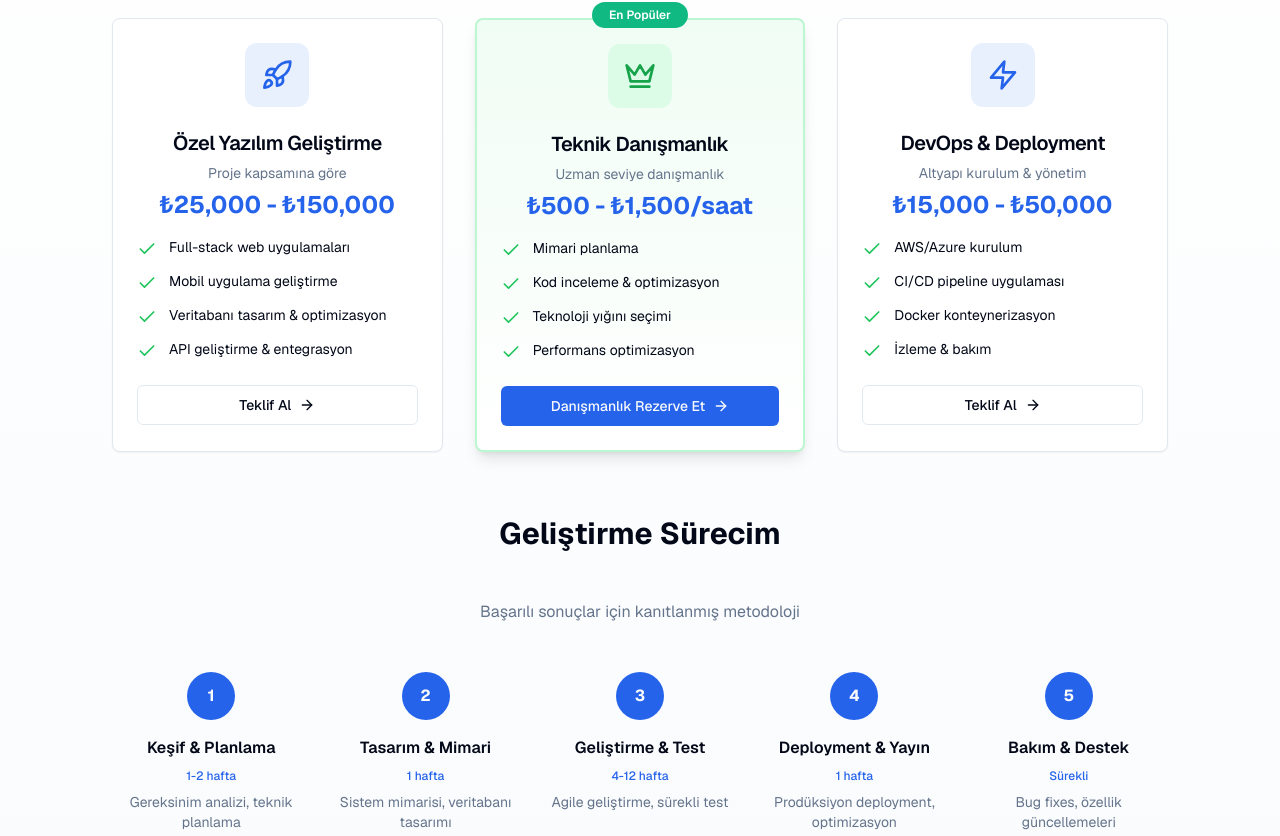
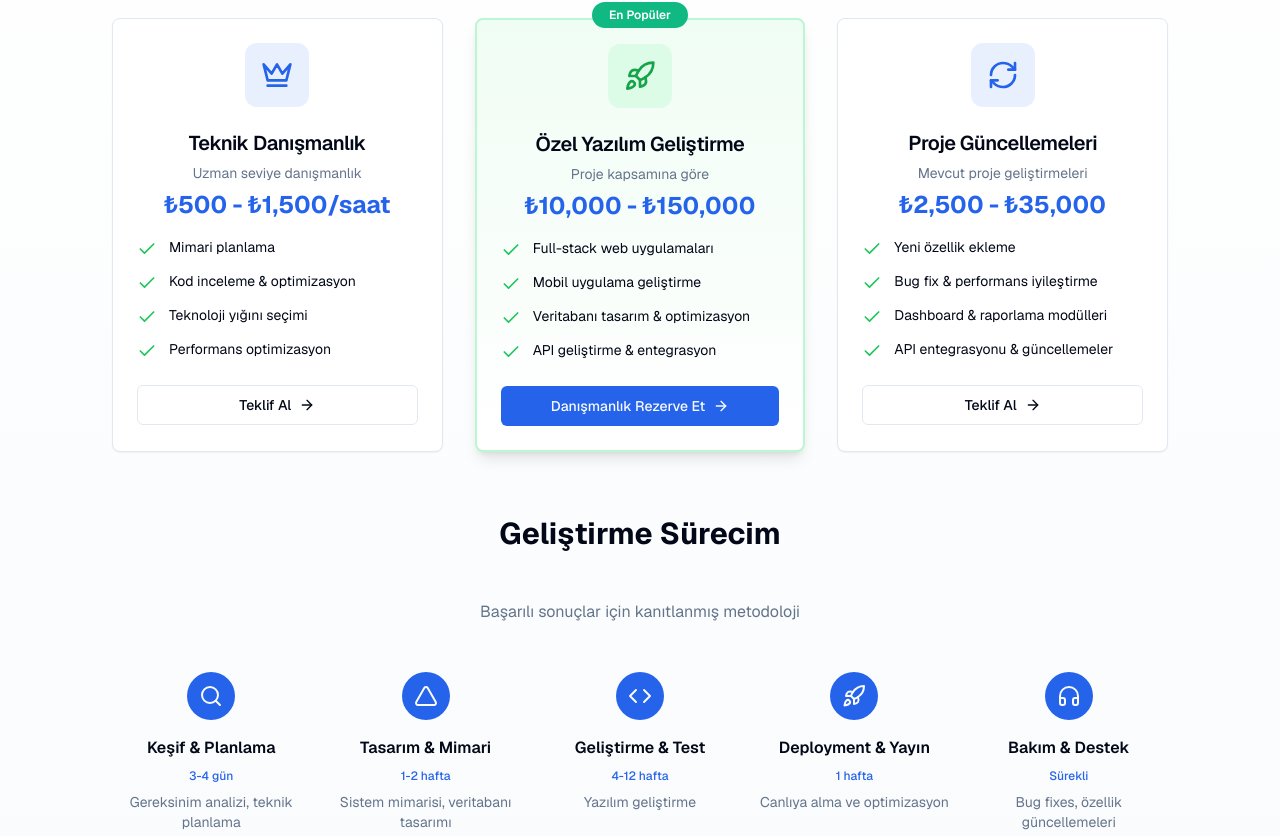
Before and after one commit to barismercann/Portfolio, a Next.js app: page / in a window 1280 px wide. Shown: the part 3564-4400 px from the top of the page. Built offline with nearby package versions, Linux system fonts and the light colour scheme.

Commit message:
[feat]: done services section ui

```diff
--- a/src/components/sections/services.tsx
+++ b/src/components/sections/services.tsx
@@ -3,15 +3,19 @@
 import { Badge, Button, Card, CardContent, CardHeader, CardTitle } from '@/components/ui';
 import { SERVICES } from '@/lib/constants';
 import { motion } from 'framer-motion';
-import { ArrowRight, Check, Crown, Rocket, Zap } from 'lucide-react';
+import { ArrowRight, Check, Code, Crown, Headphones, RefreshCw, Rocket, Search, Triangle, Zap } from 'lucide-react';
 import Link from 'next/link';
 
 export function ServicesSection() {
   const iconMap = {
+    'technical-consulting': Crown,
     'custom-development': Rocket,
-    'technical-consulting': Crown,
     'devops-deployment': Zap,
+    'project-updates': RefreshCw,
   };
+
+  // Process timeline icons
+  const processIcons = [Search, Triangle, Code, Rocket, Headphones];
 
   return (
     <section id="services" className="px-24 py-20 bg-gradient-to-b from-white to-slate-50">
@@ -112,12 +116,15 @@ export function ServicesSection() {
 
           <div className="grid md:grid-cols-5 gap-4">
             {[
-              { title: "Keşif & Planlama", time: "1-2 hafta", desc: "Gereksinim analizi, teknik planlama" },
-              { title: "Tasarım & Mimari", time: "1 hafta", desc: "Sistem mimarisi, veritabanı tasarımı" },
-              { title: "Geliştirme & Test", time: "4-12 hafta", desc: "Agile geliştirme, sürekli test" },
-              { title: "Deployment & Yayın", time: "1 hafta", desc: "Prodüksiyon deployment, optimizasyon" },
+              { title: "Keşif & Planlama", time: "3-4 gün", desc: "Gereksinim analizi, teknik planlama" },
+              { title: "Tasarım & Mimari", time: "1-2 hafta", desc: "Sistem mimarisi, veritabanı tasarımı" },
+              { title: "Geliştirme & Test", time: "4-12 hafta", desc: "Yazılım geliştirme" },
+              { title: "Deployment & Yayın", time: "1 hafta", desc: "Canlıya alma ve optimizasyon" },
               { title: "Bakım & Destek", time: "Sürekli", desc: "Bug fixes, özellik güncellemeleri" },
-            ].map((step, index) => (
+            ].map((step, index) => {
+              const Icon = processIcons[index];
+
+              return (
                 <motion.div
                   key={index}
                   initial={{ opacity: 0, y: 30 }}
@@ -126,8 +133,8 @@ export function ServicesSection() {
                   transition={{ delay: index * 0.1 }}
                   className="text-center relative"
                 >
-                <div className="w-12 h-12 bg-primary text-primary-foreground rounded-full flex items-center justify-center mx-auto mb-4 font-bold">
-                  {index + 1}
+                  <div className="w-12 h-12 bg-primary text-primary-foreground rounded-full flex items-center justify-center mx-auto mb-4">
+                    <Icon className="w-6 h-6" />
                   </div>
                   <h4 className="font-semibold mb-2">{step.title}</h4>
                   <p className="text-xs text-primary font-medium mb-2">{step.time}</p>
@@ -137,7 +144,8 @@ export function ServicesSection() {
                     <div className="hidden md:block absolute top-6 left-full w-full h-0.5 bg-primary/20 -z-10" />
                   )}
                 </motion.div>
-            ))}
+              );
+            })}
           </div>
         </motion.div>
 
@@ -160,7 +168,7 @@ export function ServicesSection() {
                 Projeyi Başlat
               </Link>
             </Button>
-            <Button size="lg" variant="outline" className="border-white text-white hover:bg-white hover:text-primary" asChild>
+            <Button size="lg" variant="outline" className="border-white text-dark hover:bg-white hover:text-primary" asChild>
               <Link href="/portfolio">
                 Geçmiş Çalışmalarım
               </Link>
--- a/src/lib/constants.ts
+++ b/src/lib/constants.ts
@@ -83,20 +83,7 @@ export const PROJECTS = [
 ];
 
 export const SERVICES = [
-  {
-    id: "custom-development",
-    title: "Özel Yazılım Geliştirme",
-    description: "Proje kapsamına göre",
-    price: "₺25,000 - ₺150,000",
-    features: [
-      "Full-stack web uygulamaları",
-      "Mobil uygulama geliştirme",
-      "Veritabanı tasarım & optimizasyon",
-      "API geliştirme & entegrasyon"
-    ],
-    popular: false
-  },
-  {
+{
     id: "technical-consulting",
     title: "Teknik Danışmanlık",
     description: "Uzman seviye danışmanlık",
@@ -107,18 +94,31 @@ export const SERVICES = [
       "Teknoloji yığını seçimi",
       "Performans optimizasyon"
     ],
+    popular: false
+  },
+  {
+    id: "custom-development",
+    title: "Özel Yazılım Geliştirme",
+    description: "Proje kapsamına göre",
+    price: "₺10,000 - ₺150,000",
+    features: [
+      "Full-stack web uygulamaları",
+      "Mobil uygulama geliştirme",
+      "Veritabanı tasarım & optimizasyon",
+      "API geliştirme & entegrasyon"
+    ],
     popular: true
   },
   {
-    id: "devops-deployment",
-    title: "DevOps & Deployment",
-    description: "Altyapı kurulum & yönetim",
-    price: "₺15,000 - ₺50,000",
+    id: "project-updates",
+    title: "Proje Güncellemeleri",
+    description: "Mevcut proje geliştirmeleri",
+    price: "₺2,500 - ₺35,000",
     features: [
-      "AWS/Azure kurulum",
-      "CI/CD pipeline uygulaması",
-      "Docker konteynerizasyon",
-      "İzleme & bakım"
+      "Yeni özellik ekleme",
+      "Bug fix & performans iyileştirme",
+      "Dashboard & raporlama modülleri",
+      "API entegrasyonu & güncellemeler"
     ],
     popular: false
   }
```
Lines whose indentation alone changed are shown as unchanged.
